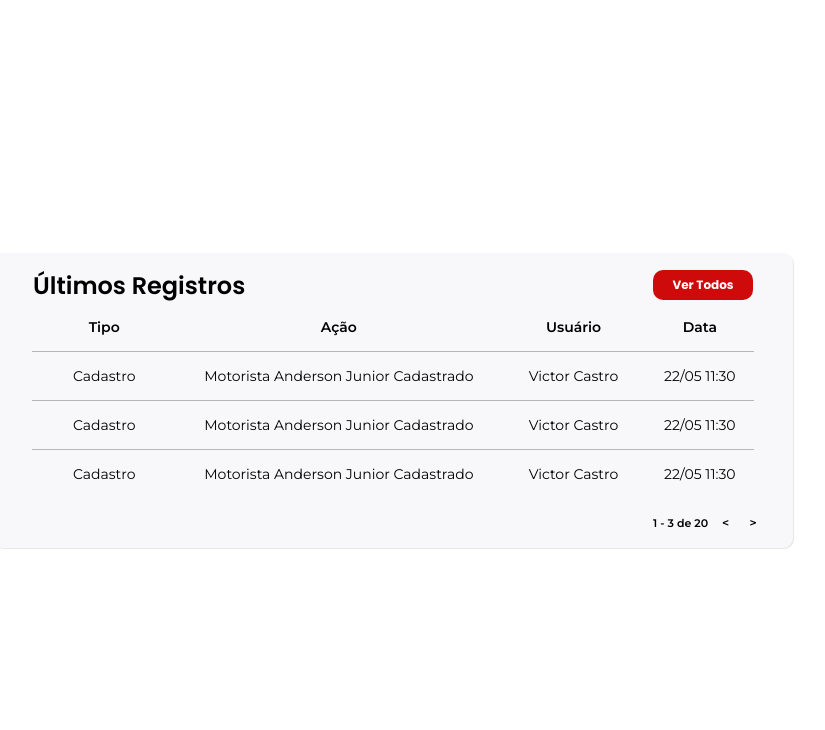
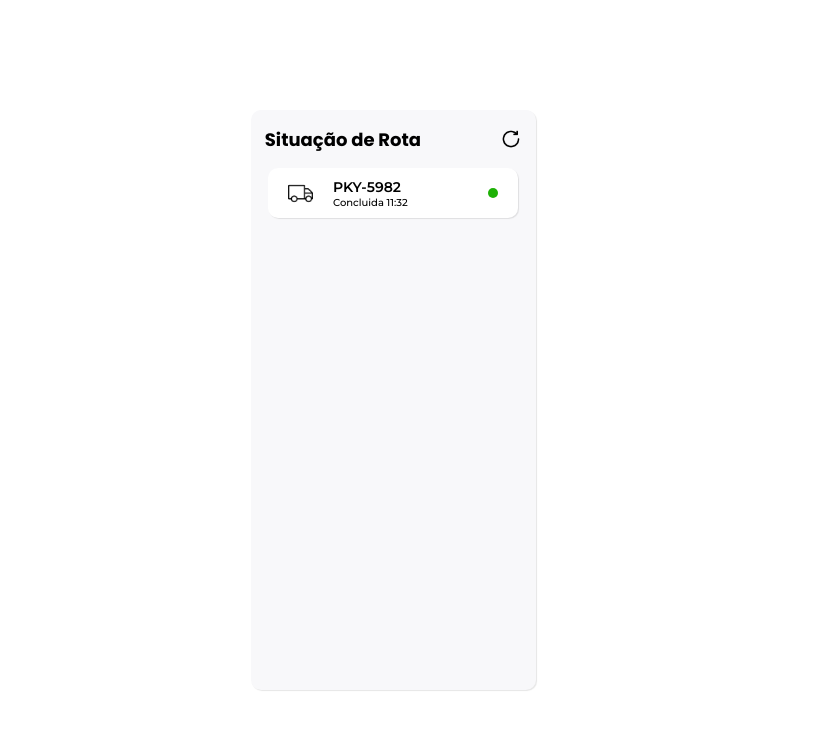
Before and after one commit to AndersonJ293/projetomovetrak, a Next.js app: page /dev in a window 1280 px wide. Shown: the top 730 px of the page, without its empty margins (247-1072 px from the left). Built offline with nearby package versions, Linux system fonts and the light colour scheme.

Commit message:
Adicionando modulo rotas

```diff
--- a/src/app/dev/page.tsx
+++ b/src/app/dev/page.tsx
@@ -1,4 +1,4 @@
-import RegistrosDashboard from "@/components/dashboard/registros";
+import RotasDashboard from "@/components/dashboard/rotas";
 
 export default function Dev() {
   return (
@@ -10,7 +10,7 @@ export default function Dev() {
         height: "100vh",
       }}
     >
-      <RegistrosDashboard />
+      <RotasDashboard />
     </div>
   );
 }
--- /dev/null
+++ b/src/components/dashboard/rotas/cardsRotas/cardsRotas.module.css
@@ -0,0 +1,47 @@
+.container {
+    width: 250px;
+    height: 50px;
+    background-color: #fff;
+    border-radius: 10px;
+    box-shadow: 1px 1px 1px rgba(0, 0, 0, 0.1);
+    display: flex;
+    justify-content: space-between;
+    align-items: center;
+    padding: 0 20px;
+    font-family: var(--textFont);
+    margin-bottom: 15px;
+}
+
+.truckIcon {
+    width: 10%;
+}
+
+.columnText {
+    width: 85%;
+    display: flex;
+    flex-direction: column;
+    padding-left: 20px;
+}
+
+.carPlate {
+    font-size: 14px;
+    font-weight: 600;
+}
+
+.rowText {
+    display: flex;
+    flex-direction: row;
+    justify-content: space-between;
+}
+
+.routeText {
+    font-size: 10px;
+    font-weight: 500;
+}
+
+.statusIndicator {
+    background-color: var(--green);
+    width: 5%;
+    aspect-ratio: 1/1;
+    border-radius: 50%;
+}
--- /dev/null
+++ b/src/components/dashboard/rotas/cardsRotas/index.tsx
@@ -0,0 +1,19 @@
+import styles from "./cardsRotas.module.css";
+import Image from "next/image";
+
+import truckIcon from "@/assets/icons/truck.png";
+
+export default function CardsRotas() {
+  return (
+    <div className={styles.container}>
+      <Image src={truckIcon} width={25} height={25} alt="" />
+      <div className={styles.columnText}>
+        <p className={styles.carPlate}>PKY-5982</p>
+        <div className={styles.rowText}>
+          <p className={styles.routeText}>Concluida 11:32</p>
+        </div>
+      </div>
+      <div className={styles.statusIndicator}></div>
+    </div>
+  );
+}
--- /dev/null
+++ b/src/components/dashboard/rotas/index.tsx
@@ -0,0 +1,25 @@
+import styles from "./rotas.module.css";
+import Image from "next/image";
+
+import reloadIcon from "@/assets/icons/reload.png";
+import CardsRotas from "./cardsRotas";
+
+export default function RotasDashboard() {
+  return (
+    <div className={styles.container}>
+      <div className={styles.header}>
+        <h1 className={styles.titleText}>Situação de Rota</h1>
+        <Image
+          className={styles.reloadIcon}
+          src={reloadIcon}
+          width={20}
+          height={20}
+          alt=""
+        />
+      </div>
+      <div className={styles.tableContainer}>
+        <CardsRotas></CardsRotas>
+      </div>
+    </div>
+  );
+}
--- /dev/null
+++ b/src/components/dashboard/rotas/rotas.module.css
@@ -0,0 +1,32 @@
+.container {
+    width: 285px;
+    height: 580px;
+    background-color: var(--gray);
+    border-radius: 10px;
+    box-shadow: 1px 1px 1px rgba(0, 0, 0, 0.1);
+    display: flex;
+    justify-content: space-between;
+    flex-direction: column;
+    align-items: center;
+}
+
+.header {
+    width: 90%;
+    height: 10%;
+    display: flex;
+    justify-content: space-between;
+    align-items: center;
+}
+
+.titleText {
+    font-family: var(--titleFont);
+    font-size: 18px;
+}
+
+.tableContainer {
+    width: 90%;
+    height: 90%;
+    display: flex;
+    flex-direction: column;
+    align-items: center;
+}
```
Also changed, not shown: src/assets/icons/reload.png (added), src/assets/icons/truck.png (added).
